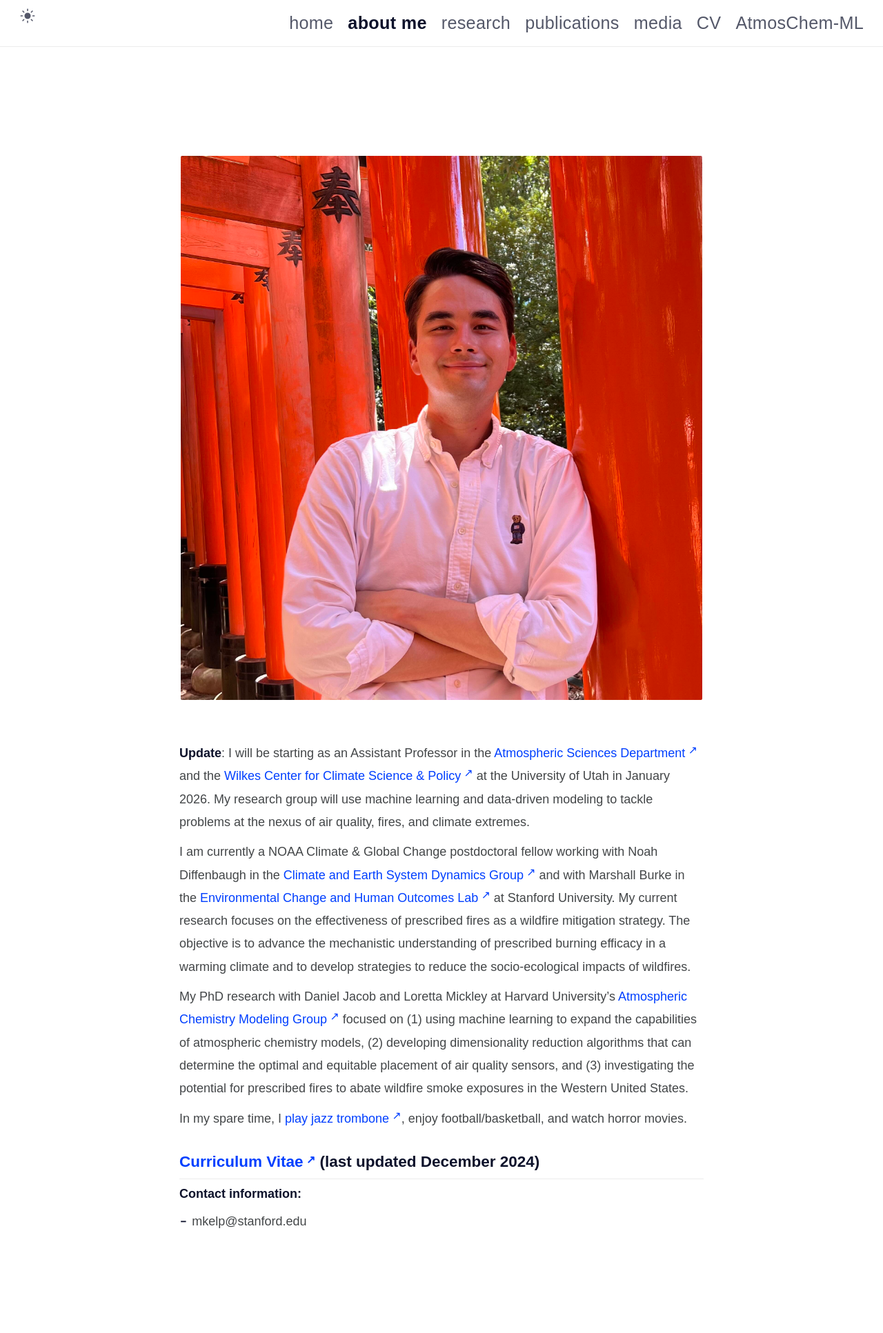
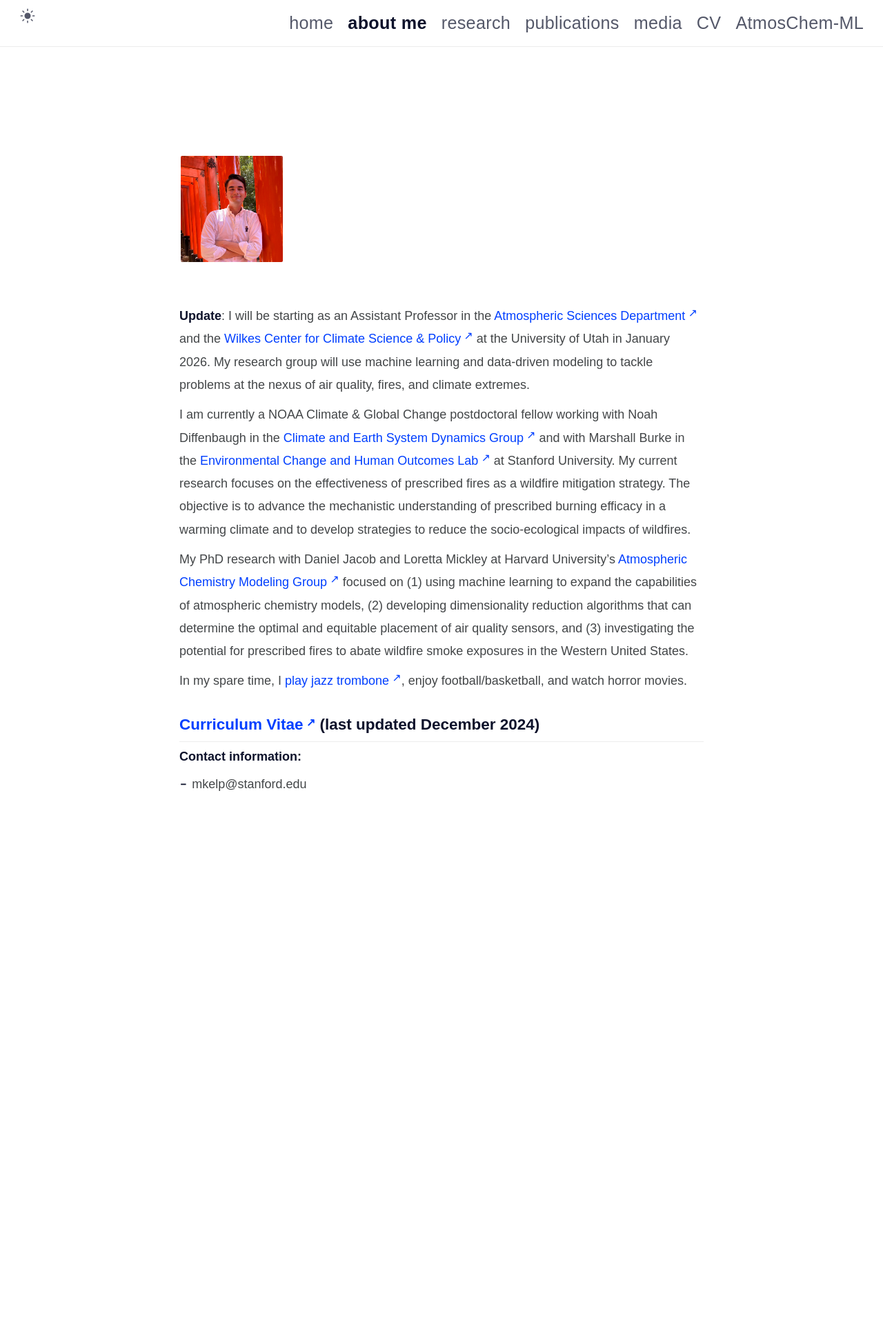
Before and after one commit to mkelp/mkelp.github.io, a Jekyll site: the page built from aboutMe.md, in a window 1280 px wide. Shown: the whole page at 69% size. Built offline with Jekyll 4.4.1, drawn with Linux system fonts in a browser that asks for light colours; some web fonts are replaced; after the commit the page ends 1299 px from its top, so only the background shows below that.

Commit message:
Dec24a10

```diff
--- a/aboutMe.md
+++ b/aboutMe.md
@@ -6,13 +6,11 @@ excerpt: Makoto Kelp aboutMe
 comments: false
 ---
 
-<!-- <figure>
-<img src="/assets/img/tori3.jpg" alt="tori fig">
-</figure> -->
 
-<figure style="border: 2px solid #fff; border-radius: 5px; box-sizing: border-box; display: inline-block; margin: 0 auto; text-align: center;">
+<figure style="border: 2px solid #fff; border-radius: 5px; box-sizing: border-box; display: inline-block; margin: 0 auto; text-align: center; width: 20%;">
   <img src="/assets/img/tori3.jpg" alt="tori fig" style="display: block; margin: 0 auto; width: 100%; height: auto;">
 </figure>
+
 
 
 
```
